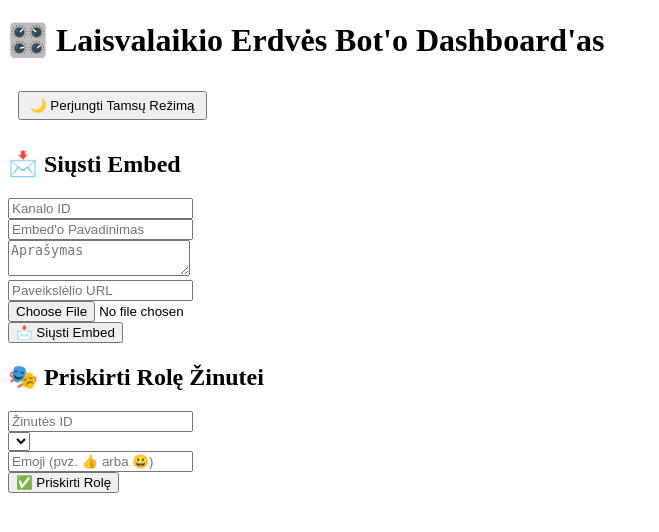
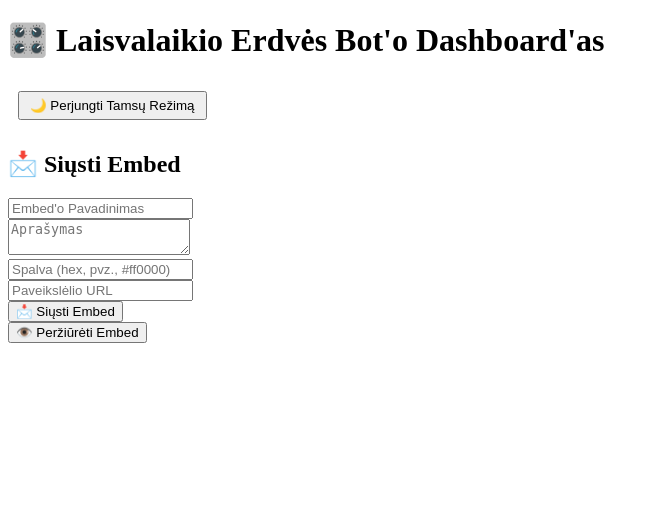
Before and after one commit to MrLukosius/laisvalaikio-erdve, a Flask app: page / in a window 1280 px wide. Shown: the top 532 px of the page, without its empty margins (0-659 px from the left). Run offline with Flask 3, Linux system fonts and the light colour scheme; lists and menus that the app fills with data are empty; parts of the project's set-up code (start-up, migrations or seed data) failed here and were passed over.

Commit message:
dashboard

```diff
--- a/commands/dashboard.py
+++ b/commands/dashboard.py
@@ -23,33 +23,26 @@ HEADERS = {"Authorization": f"Bot {BOT_TOKEN}", "Content-Type": "application/jso
 def home():
     return render_template('index.html')
 
-@app.route('/send_embed', methods=['POST'])
-def send_embed():
-    """Siunčia embed su nuotrauka į Discord"""
+@app.route('/preview_embed', methods=['POST'])
+def preview_embed():
+    """Grąžina embed peržiūrą"""
     try:
-        data = request.form
-        channel_id = data.get("channel_id")
+        data = request.json
         title = data.get("title")
         description = data.get("description")
+        color = data.get("color", "#0000ff")  # Default color (blue)
         image_url = data.get("image_url")
-        image_file = request.files.get("image_file")
 
         embed = {
             "title": title,
             "description": description,
-            "color": 3447003,  # Default color (blue)
+            "color": color,
         }
 
         if image_url:
             embed["image"] = {"url": image_url}
 
-        # Jei yra failas
-        if image_file:
-            # Upload to Discord API (this should be modified to handle actual file upload)
-            pass
-
-        # Implement your Discord channel sending logic here.
-        return jsonify({"message": "✅ Embed sėkmingai išsiųstas!"})
+        return jsonify({"embed": embed})
 
     except Exception as e:
         return jsonify({"message": f"❌ Klaida: {str(e)}"}), 500
--- a/templates/index.html
+++ b/templates/index.html
@@ -8,6 +8,7 @@
         body { background-color: white; color: black; }
         body.dark-mode { background-color: black; color: white; }
         .toggle-button { margin: 10px; padding: 5px 10px; cursor: pointer; }
+        .embed-preview { border: 1px solid #ccc; padding: 10px; margin-top: 20px; }
     </style>
 </head>
 <body>
@@ -16,73 +17,71 @@
 
     <h2>📩 Siųsti Embed</h2>
     <form id="embedForm">
-        <input type="text" id="channelId" placeholder="Kanalo ID" required><br>
         <input type="text" id="title" placeholder="Embed'o Pavadinimas" required><br>
         <textarea id="description" placeholder="Aprašymas"></textarea><br>
+        <input type="text" id="color" placeholder="Spalva (hex, pvz., #ff0000)"><br>
         <input type="text" id="imageUrl" placeholder="Paveikslėlio URL" /><br>
-        <input type="file" id="imageFile" /><br>
         <button type="submit">📩 Siųsti Embed</button>
     </form>
 
-    <h2>🎭 Priskirti Rolę Žinutei</h2>
-    <form id="roleForm">
-        <input type="text" id="messageId" placeholder="Žinutės ID" required><br>
-        <select id="roleSelect"></select><br>
-        <input type="text" id="emoji" placeholder="Emoji (pvz. 👍 arba 😀)" required><br>
-        <button type="submit">✅ Priskirti Rolę</button>
-    </form>
+    <button onclick="previewEmbed()">👁️ Peržiūrėti Embed</button>
+
+    <div id="embedPreview" class="embed-preview" style="display:none;">
+        <h3>Peržiūrėti Embed</h3>
+        <div id="embedTitle"></div>
+        <div id="embedDescription"></div>
+        <div id="embedImage"></div>
+    </div>
 
     <script>
         function toggleDarkMode() {
             document.body.classList.toggle('dark-mode');
         }
 
-        // Siunčia embed į Discord
+        // Funkcija peržiūrėti embed
+        function previewEmbed() {
+            const title = document.getElementById("title").value;
+            const description = document.getElementById("description").value;
+            const color = document.getElementById("color").value;
+            const imageUrl = document.getElementById("imageUrl").value;
+
+            const embedData = {
+                title: title,
+                description: description,
+                color: color,
+                image_url: imageUrl
+            };
+
+            fetch("/preview_embed", {
+                method: "POST",
+                headers: { "Content-Type": "application/json" },
+                body: JSON.stringify(embedData)
+            }).then(response => response.json())
+              .then(data => {
+                  const embedPreview = document.getElementById("embedPreview");
+                  embedPreview.style.display = "block";
+                  document.getElementById("embedTitle").innerText = "Title: " + data.embed.title;
+                  document.getElementById("embedDescription").innerText = "Description: " + data.embed.description;
+
+                  if (data.embed.image) {
+                      document.getElementById("embedImage").innerHTML = "<img src='" + data.embed.image.url + "' alt='Embed Image' style='max-width: 300px;'/>";
+                  } else {
+                      document.getElementById("embedImage").innerHTML = "No image provided.";
+                  }
+              });
+        }
+
+        // Siųsti embed į Discord
         document.getElementById("embedForm").addEventListener("submit", function(e) {
             e.preventDefault();
-            const formData = new FormData();
-            const imageFile = document.getElementById("imageFile").files[0];
-            formData.append("channel_id", document.getElementById("channelId").value);
-            formData.append("title", document.getElementById("title").value);
-            formData.append("description", document.getElementById("description").value);
-            formData.append("image_url", document.getElementById("imageUrl").value);
-            if (imageFile) {
-                formData.append("image_file", imageFile);
-            }
             fetch("/send_embed", {
-                method: "POST",
-                body: formData
-            }).then(response => response.json()).then(data => alert(data.message));
-        });
-
-        // Gauna roles iš serverio
-        function loadRoles() {
-            fetch("/get_roles")
-                .then(response => response.json())
-                .then(data => {
-                    const roleSelect = document.getElementById("roleSelect");
-                    roleSelect.innerHTML = "";  // Išvalome dropdown'ą
-                    data.forEach(role => {
-                        let option = document.createElement("option");
-                        option.value = role.id;
-                        option.textContent = role.name;
-                        roleSelect.appendChild(option);
-                    });
-                });
-        }
-        loadRoles(); // Pakviečiame funkciją užkrauti roles
-
-        // Priskiria reakciją rolei
-        document.getElementById("roleForm").addEventListener("submit", function(e) {
-            e.preventDefault();
-            fetch("/assign_role_reaction", {
                 method: "POST",
                 headers: { "Content-Type": "application/json" },
                 body: JSON.stringify({
-                    channel_id: document.getElementById("channelId").value,
-                    message_id: document.getElementById("messageId").value,
-                    role_id: document.getElementById("roleSelect").value,
-                    emoji: document.getElementById("emoji").value
+                    title: document.getElementById("title").value,
+                    description: document.getElementById("description").value,
+                    color: document.getElementById("color").value,
+                    image_url: document.getElementById("imageUrl").value
                 })
             }).then(response => response.json()).then(data => alert(data.message));
         });
```
